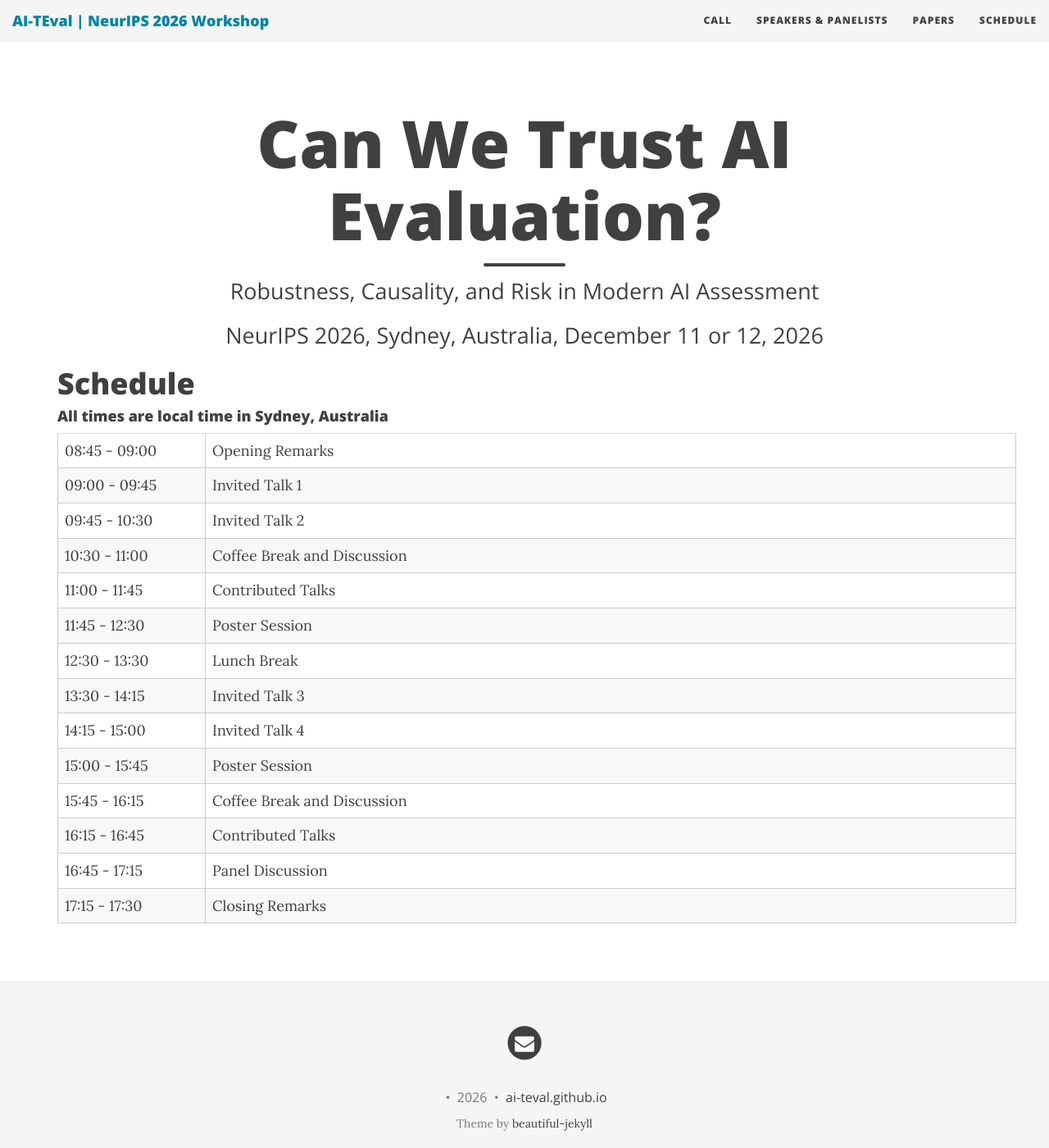
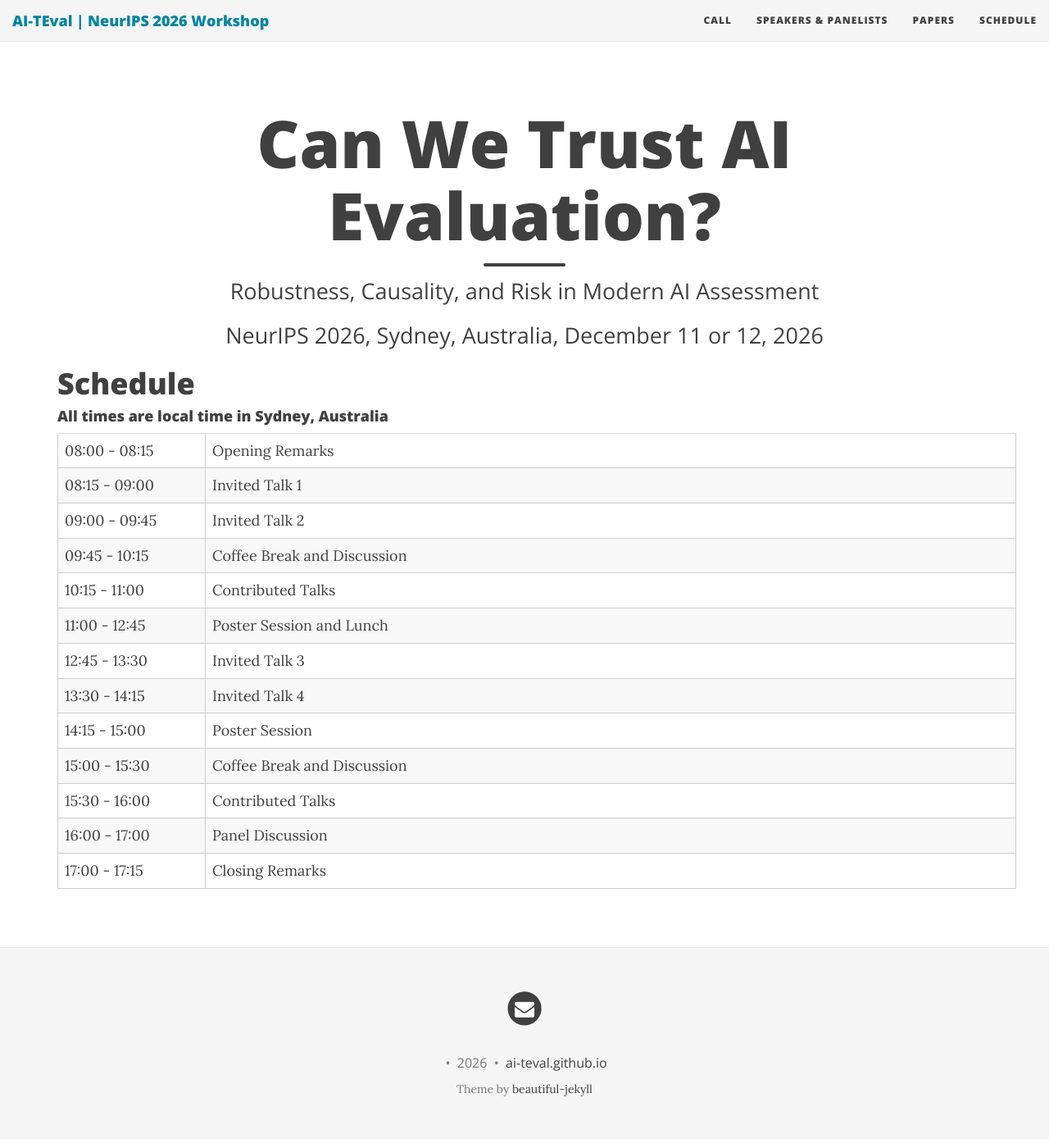
Before and after one commit to AI-TEval/AI-TEval.github.io, a Jekyll site: the page built from schedule.md, in a window 1280 px wide and 1400 px high. Shown: the whole window at 82% size. Built offline with Jekyll 4.4.1, drawn with Linux system fonts in a browser that asks for light colours; nearby versions of some CDN libraries.

Commit message:
Revise indicative workshop schedule

```diff
--- a/schedule.md
+++ b/schedule.md
@@ -19,59 +19,55 @@ use-site-title: true
   <div class="row">
     <table class="table">
       <tr>
-        <td style="width: 180px;">08:45 - 09:00</td>
+        <td style="width: 180px;">08:00 - 08:15</td>
         <td>Opening Remarks</td>
       </tr>
       <tr>
-        <td style="width: 180px;">09:00 - 09:45</td>
+        <td style="width: 180px;">08:15 - 09:00</td>
         <td>Invited Talk 1</td>
       </tr>
       <tr>
-        <td style="width: 180px;">09:45 - 10:30</td>
+        <td style="width: 180px;">09:00 - 09:45</td>
         <td>Invited Talk 2</td>
       </tr>
       <tr>
-        <td style="width: 180px;">10:30 - 11:00</td>
+        <td style="width: 180px;">09:45 - 10:15</td>
         <td>Coffee Break and Discussion</td>
       </tr>
       <tr>
-        <td style="width: 180px;">11:00 - 11:45</td>
+        <td style="width: 180px;">10:15 - 11:00</td>
         <td>Contributed Talks</td>
       </tr>
       <tr>
-        <td style="width: 180px;">11:45 - 12:30</td>
+        <td style="width: 180px;">11:00 - 12:45</td>
+        <td>Poster Session and Lunch</td>
+      </tr>
+      <tr>
+        <td style="width: 180px;">12:45 - 13:30</td>
+        <td>Invited Talk 3</td>
+      </tr>
+      <tr>
+        <td style="width: 180px;">13:30 - 14:15</td>
+        <td>Invited Talk 4</td>
+      </tr>
+      <tr>
+        <td style="width: 180px;">14:15 - 15:00</td>
         <td>Poster Session</td>
       </tr>
       <tr>
-        <td style="width: 180px;">12:30 - 13:30</td>
-        <td>Lunch Break</td>
-      </tr>
-      <tr>
-        <td style="width: 180px;">13:30 - 14:15</td>
-        <td>Invited Talk 3</td>
-      </tr>
-      <tr>
-        <td style="width: 180px;">14:15 - 15:00</td>
-        <td>Invited Talk 4</td>
-      </tr>
-      <tr>
-        <td style="width: 180px;">15:00 - 15:45</td>
-        <td>Poster Session</td>
-      </tr>
-      <tr>
-        <td style="width: 180px;">15:45 - 16:15</td>
+        <td style="width: 180px;">15:00 - 15:30</td>
         <td>Coffee Break and Discussion</td>
       </tr>
       <tr>
-        <td style="width: 180px;">16:15 - 16:45</td>
+        <td style="width: 180px;">15:30 - 16:00</td>
         <td>Contributed Talks</td>
       </tr>
       <tr>
-        <td style="width: 180px;">16:45 - 17:15</td>
+        <td style="width: 180px;">16:00 - 17:00</td>
         <td>Panel Discussion</td>
       </tr>
       <tr>
-        <td style="width: 180px;">17:15 - 17:30</td>
+        <td style="width: 180px;">17:00 - 17:15</td>
         <td>Closing Remarks</td>
       </tr>
     </table>
```
